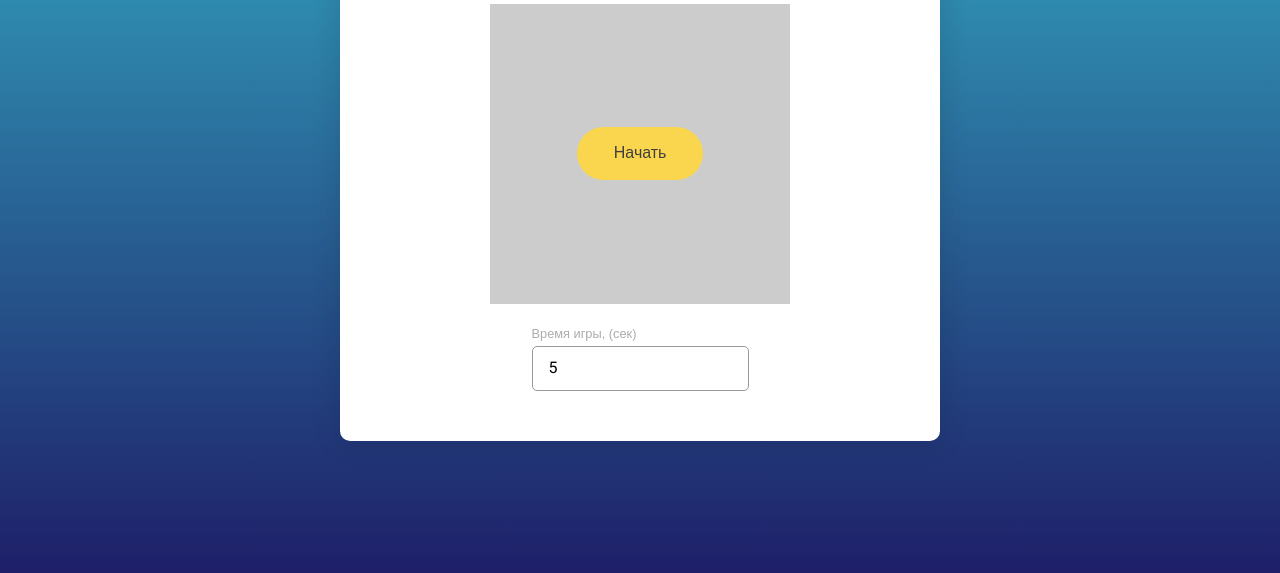
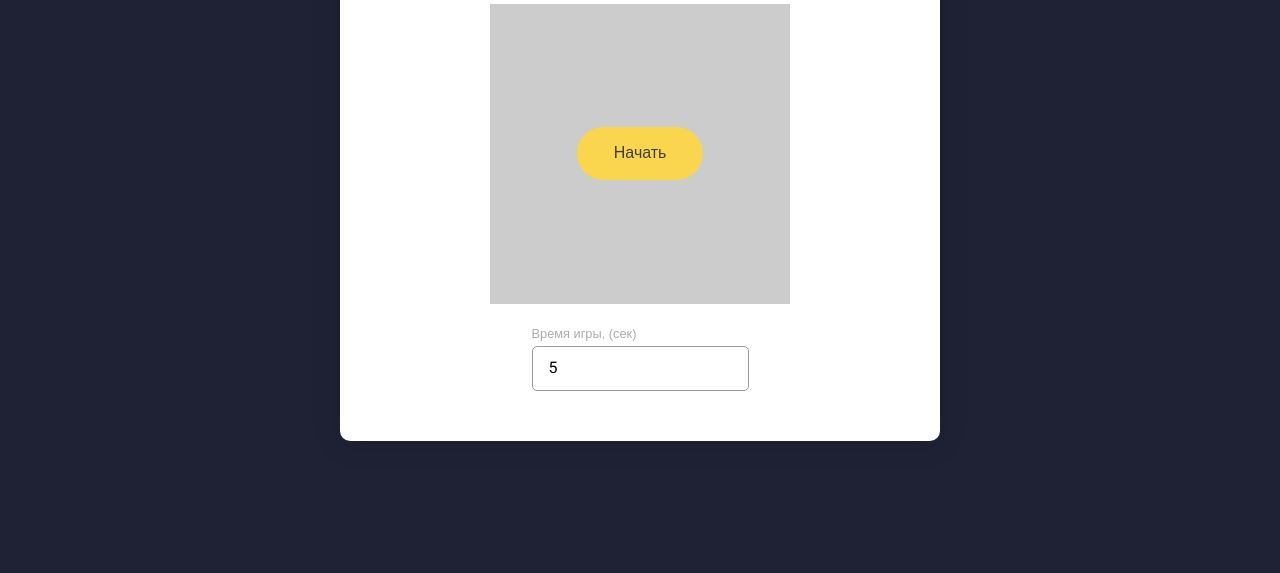
Before and after one commit to IamGater/square, a plain HTML site: page index.html in a window 1280 px wide. Shown: the part 227-800 px from the top of the page. Drawn offline with Linux system fonts and the light colour scheme.

Commit message:
backround

```diff
--- a/styles.css
+++ b/styles.css
@@ -14,7 +14,7 @@ body {
   align-items: center;
   padding: 20px;
   overflow: hidden;
-  background: linear-gradient(#35b4cb, #1e1f68);
+  background: #1f2235;
 }
 
 .app {
```
